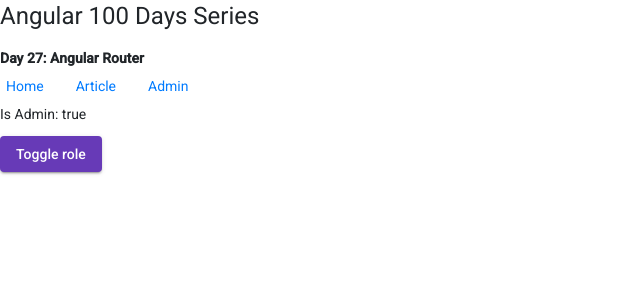
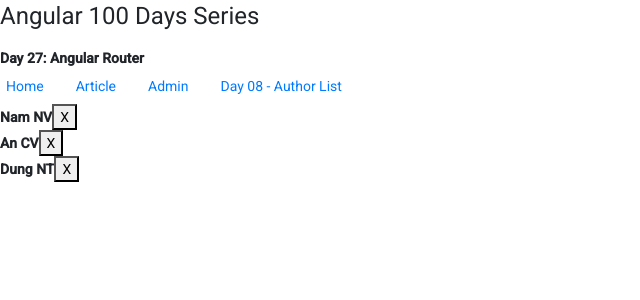
Before and after one commit to NamnvUET/day27-routing, an Angular app: page /component-interaction in a window 1280 px wide. Before the commit this address led to /. Shown: the top 300 px of the page, without its empty margins (0-640 px from the left). Built offline with nearby package versions, Linux system fonts and the light colour scheme.

Commit message:
add component-interaction-module for day08

```diff
--- a/src/app/app-routing.module.ts
+++ b/src/app/app-routing.module.ts
@@ -13,6 +13,10 @@
     path: "",
     redirectTo: 'article',
     pathMatch: "full",
+  },
+  {
+    path: "component-interaction",
+    loadChildren: () => import("../app/component-interaction/component-interaction.module").then(m => m.ComponentInteractionModule),
   }
 ];
 
--- a/src/app/app.component.html
+++ b/src/app/app.component.html
@@ -14,9 +14,14 @@
        routerLink="/admin">Admin
     </a>
   </li>
+  <li class="nav-item">
+    <a class="nav-link"
+       routerLink="/component-interaction">Day 08 - Author List
+    </a>
+  </li>
 </ul>
-<div>
+<!-- <div>
   <p>Is Admin: {{ userService.currentUser.isAdmin }}</p>
   <button mat-raised-button color="primary" (click)="toggleRole()">Toggle role</button>
-</div>
+</div> -->
 <router-outlet></router-outlet>
--- /dev/null
+++ b/src/app/component-interaction/author-detail/author-detail.component.html
@@ -0,0 +1,6 @@
+<ng-container *ngIf="author">
+  <div>
+    <strong>{{author.firstName}} {{author.lastName}}</strong>
+    <button (click)= "deleteCurrentAuthor()">X</button>
+  </div>
+</ng-container>
--- /dev/null
+++ b/src/app/component-interaction/author-detail/author-detail.component.ts
@@ -0,0 +1,21 @@
+import { Component, EventEmitter, Input, OnInit, Output } from '@angular/core';
+import { Author } from '../author';
+
+@Component({
+  selector: 'app-author-detail',
+  templateUrl: './author-detail.component.html',
+  styleUrls: ['./author-detail.component.scss']
+})
+export class AuthorDetailComponent implements OnInit {
+
+  @Input() author: Author;
+  @Output() deleteChildAuthorInList = new EventEmitter<Author>();
+  constructor() { }
+
+  ngOnInit(): void {
+  }
+
+  deleteCurrentAuthor(){
+    this.deleteChildAuthorInList.emit(this.author);
+  }
+}
--- /dev/null
+++ b/src/app/component-interaction/author-list/author-list.component.html
@@ -0,0 +1,3 @@
+<app-author-detail *ngFor= "let author of authors" [author] = "author" (deleteChildAuthorInList)="okDelete($event)">
+
+</app-author-detail>
--- /dev/null
+++ b/src/app/component-interaction/author-list/author-list.component.ts
@@ -0,0 +1,21 @@
+import { Component, OnInit } from '@angular/core';
+import { Author, authors } from '../author';
+
+@Component({
+  selector: 'app-author-list',
+  templateUrl: './author-list.component.html',
+  styleUrls: ['./author-list.component.scss']
+})
+export class AuthorListComponent implements OnInit {
+
+  authors: Author[] = authors;
+  constructor() { }
+
+  ngOnInit(): void {
+  }
+
+  okDelete(author: Author){
+    console.log(author);
+    this.authors = this.authors.filter(item => item.id !== author.id);
+  }
+}
--- /dev/null
+++ b/src/app/component-interaction/author.ts
@@ -0,0 +1,36 @@
+export interface Author {
+  id: number;
+  firstName: string;
+  lastName: string;
+  email: string;
+  gender: string;
+  ipAddress: string;
+}
+
+export const authors: Author[] = [
+  {
+    id: 1,
+    firstName: 'Nam',
+    lastName: 'NV',
+    email: 'nguyenvannamk59@gmail.com',
+    gender: 'male',
+    ipAddress: '172.17.12.1',
+  },
+  {
+    id: 2,
+    firstName: 'An',
+    lastName: 'CV',
+    email: 'congan@gmail.com',
+    gender: 'male',
+    ipAddress: '172.17.12.2',
+  },
+  {
+    id: 3,
+    firstName: 'Dung',
+    lastName: 'NT',
+    email: 'dungnt@gmail.com',
+    gender: 'male',
+    ipAddress: '172.17.12.3',
+  },
+
+];
```
Also changed, not shown: src/app/component-interaction/component-interaction-routing.module.ts (added, +21 -0 lines), src/app/component-interaction/component-interaction.module.ts (added, +15 -0 lines), src/app/component-interaction/author-detail/author-detail.component.scss (added), src/app/component-interaction/author-list/author-list.component.scss (added), 2 other files (tests, documents, lock files or other folders).
